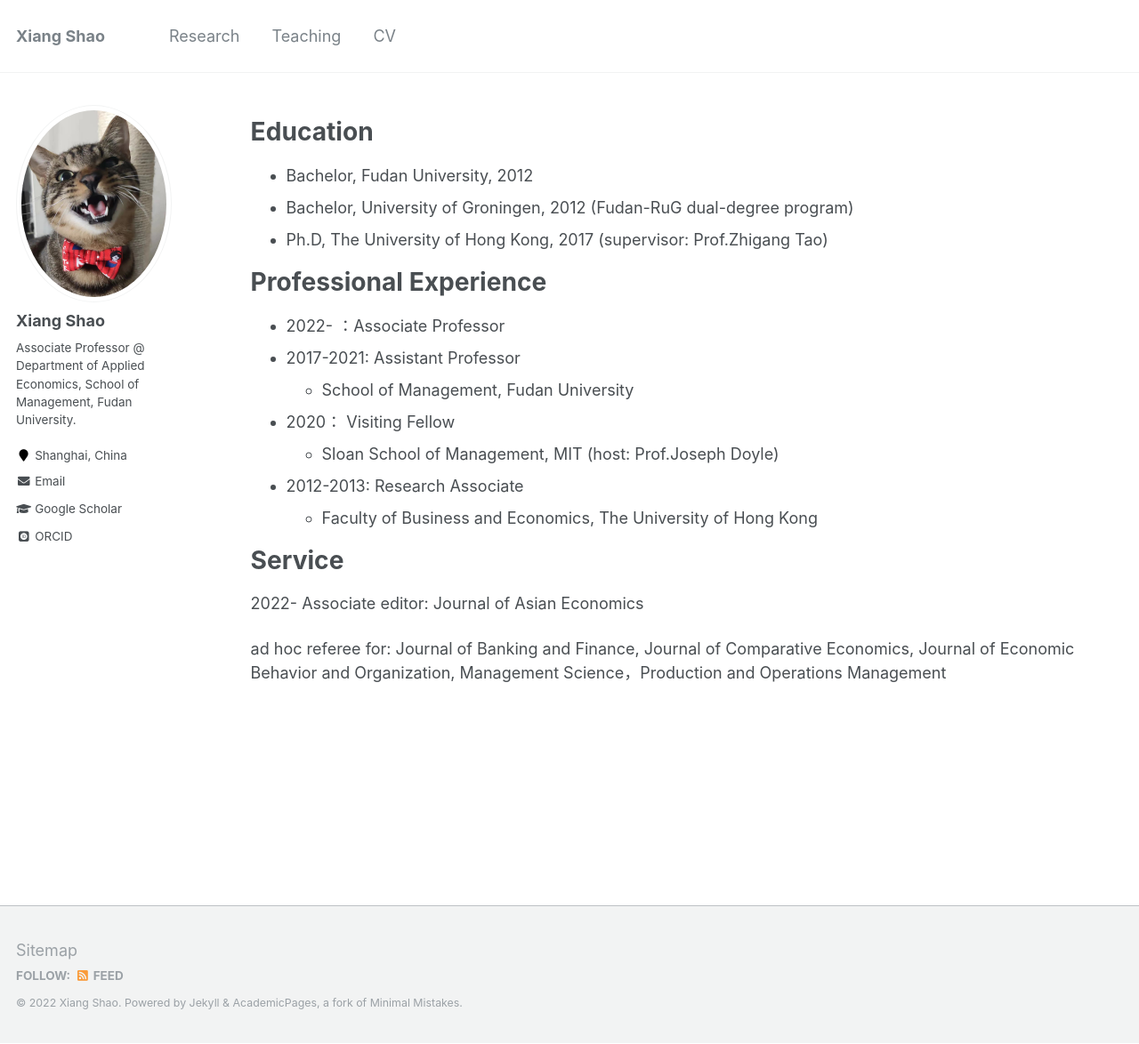
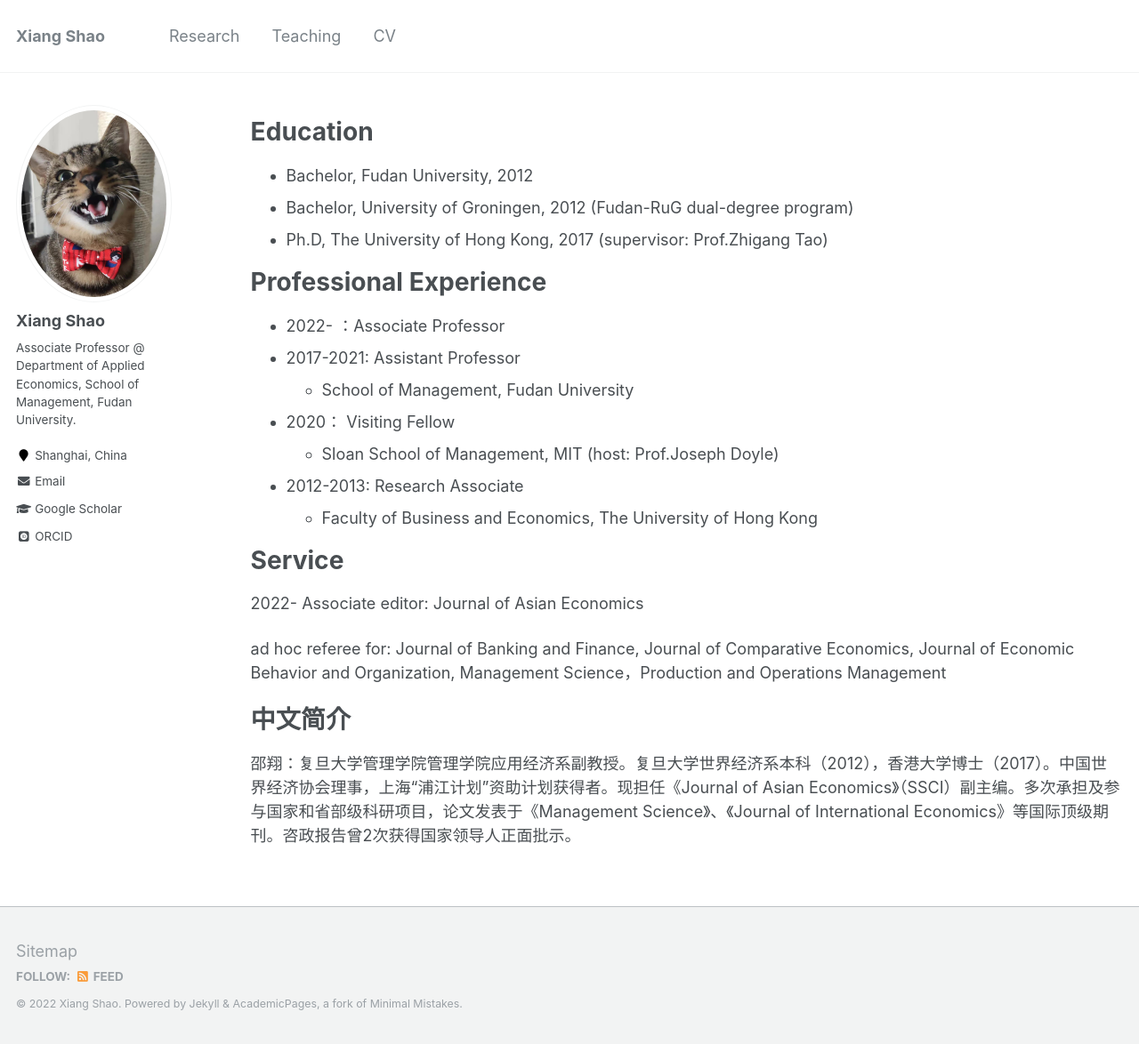
Before and after one commit to xiangshao/xiangshao.github.io, a Jekyll site: the page built from _pages/cv.md, in a window 1280 px wide and 1174 px high. Shown: the whole window at 89% size. Built offline with Jekyll 4.4.1, drawn with Linux system fonts in a browser that asks for light colours; some web fonts are replaced.

Commit message:
Update cv.md

```diff
--- a/_pages/cv.md
+++ b/_pages/cv.md
@@ -32,3 +32,7 @@ Service
 
 ad hoc referee for:
 Journal of Banking and Finance, Journal of Comparative Economics, Journal of Economic Behavior and Organization, Management Science，Production and Operations Management
+
+中文简介
+======
+邵翔：复旦大学管理学院管理学院应用经济系副教授。复旦大学世界经济系本科（2012），香港大学博士（2017）。中国世界经济协会理事，上海“浦江计划”资助计划获得者。现担任《Journal of Asian Economics》（SSCI）副主编。多次承担及参与国家和省部级科研项目，论文发表于《Management Science》、《Journal of International Economics》等国际顶级期刊。咨政报告曾2次获得国家领导人正面批示。
```
